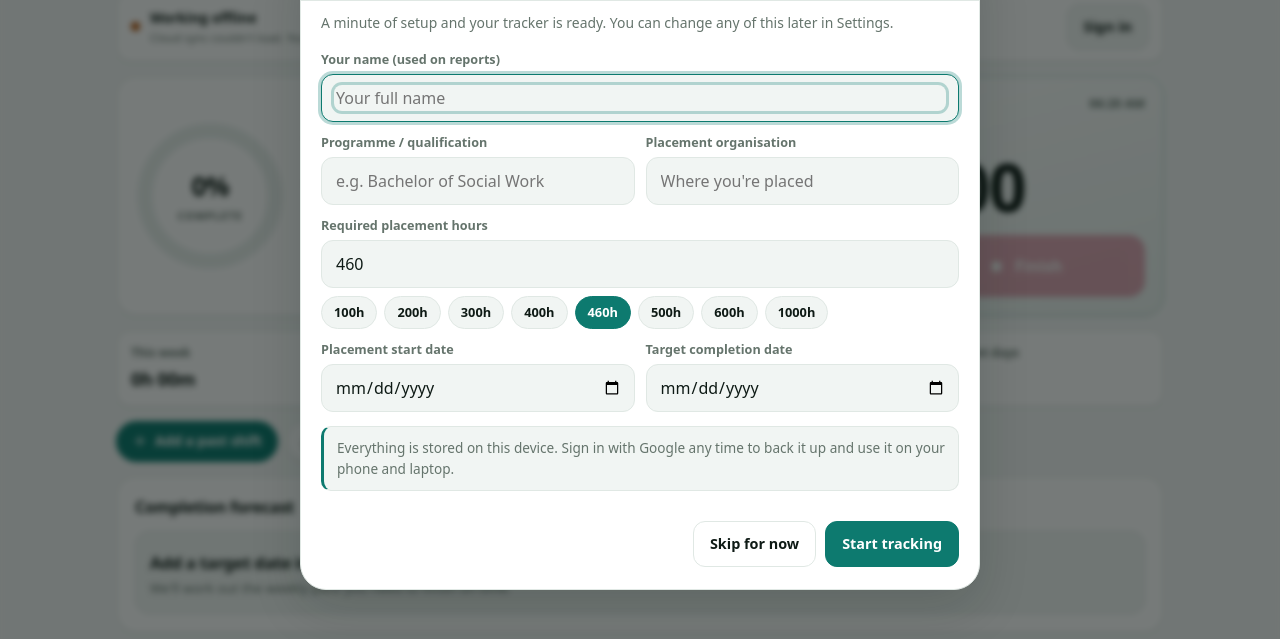
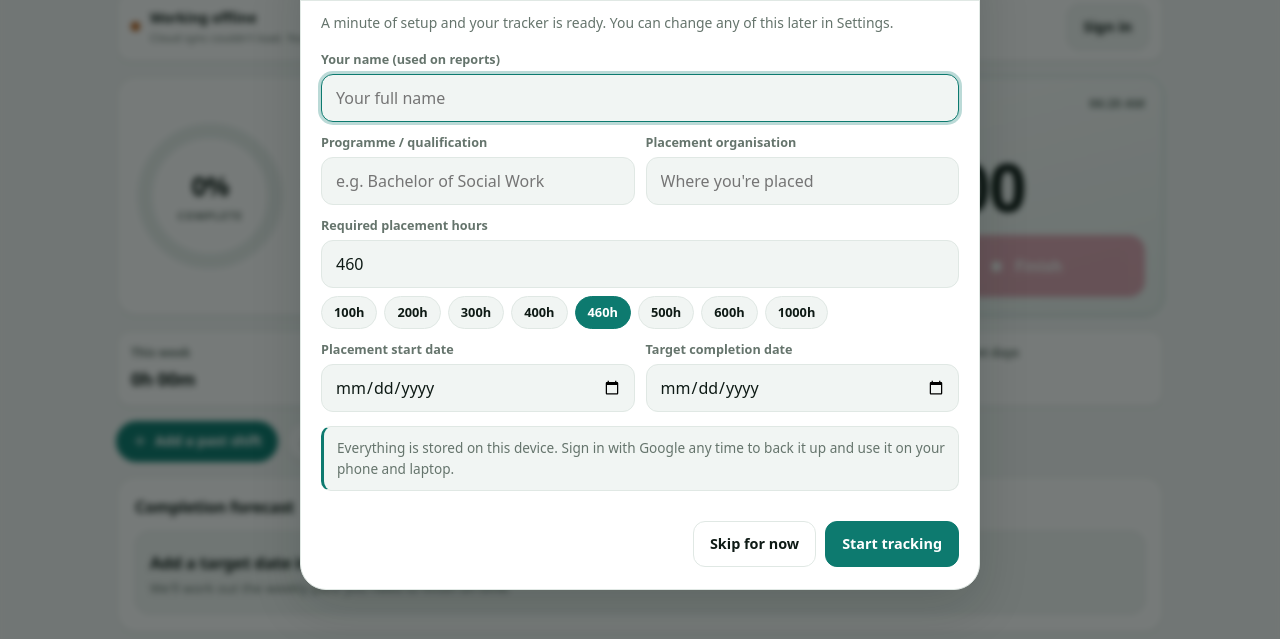
Before and after one commit to Munya042/Placement-hours-tracker, a plain HTML site: page index.html in a window 1280 px wide. Shown: the part 135-774 px from the top of the page. Drawn offline with Linux system fonts and the light colour scheme.

Commit message:
Fix skewed settings icon and doubled focus ring

```diff
--- a/index.html
+++ b/index.html
@@ -455,6 +455,7 @@ button:disabled{opacity:.34;cursor:not-allowed;box-shadow:none}
 .field>span{display:block;color:var(--muted);font-size:.79rem;font-weight:650;margin-bottom:5px}
 .control{border:1px solid var(--line);background:var(--surface-2);border-radius:12px;padding:10px 12px;transition:border-color .15s ease,box-shadow .15s ease}
 .control:focus-within{border-color:var(--brand);box-shadow:var(--ring)}
+.control :focus-visible{box-shadow:none;border-radius:0}
 .control input,.control textarea,.control select{width:100%;border:0;outline:0;background:transparent;resize:vertical}
 .control select{appearance:none;-webkit-appearance:none}
 .select-wrap{position:relative}
```
